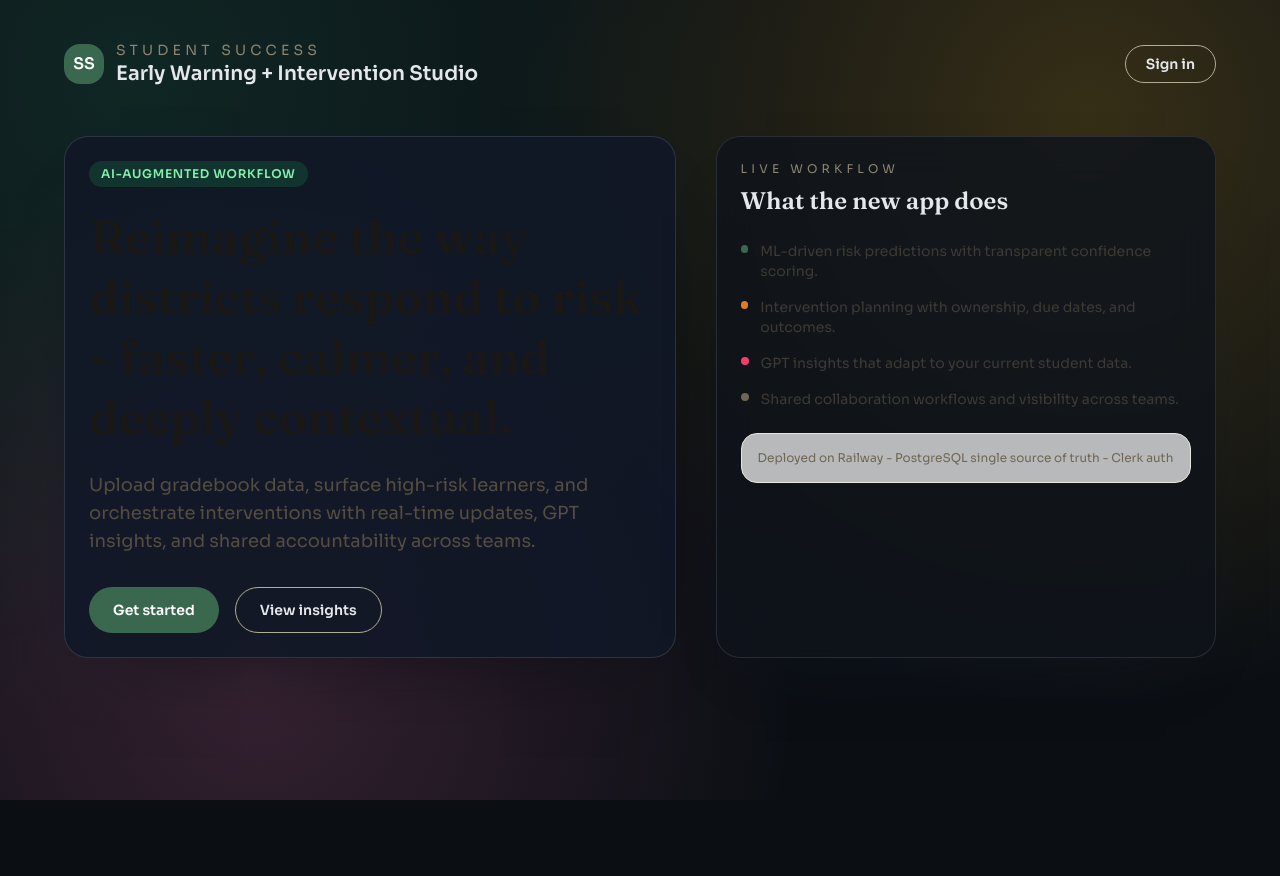
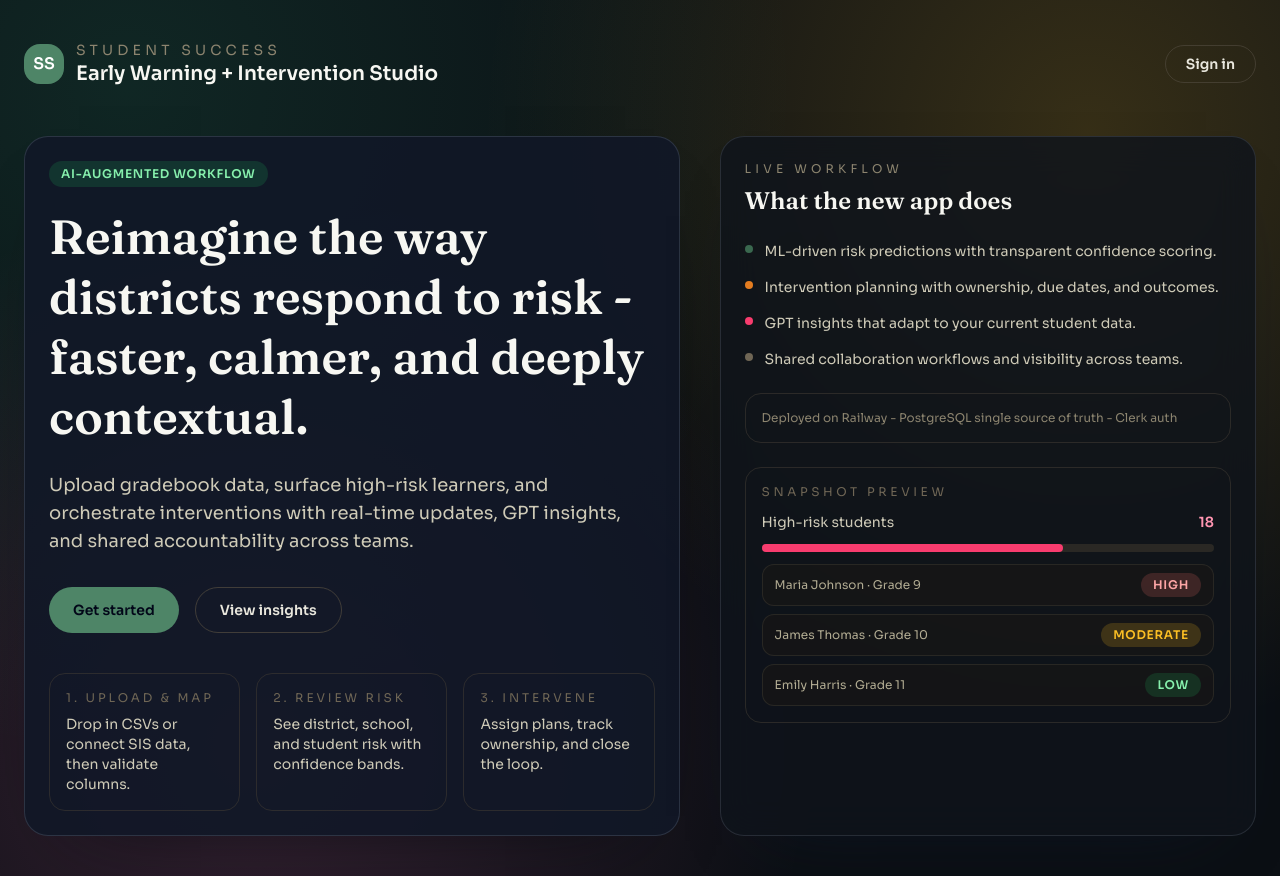
Before and after one commit to adamblumoff/student-success-prediction, a Next.js app in the folder apps/web/: page / in a window 1280 px wide. Before the commit the page ends 800 px from the top, so only its background shows below. Built offline with nearby package versions, Linux system fonts and the light colour scheme; no server answers.

Commit message:
feat(ui): refresh landing hero and workflow preview

```diff
--- a/apps/web/app/page.tsx
+++ b/apps/web/app/page.tsx
@@ -4,21 +4,23 @@ import { SignedIn, SignedOut, SignInButton, UserButton } from '@clerk/nextjs';
 export default function HomePage() {
   return (
     <main className="min-h-screen px-6 py-10">
-      <div className="mx-auto flex max-w-6xl flex-col gap-12">
-        <header className="flex items-center justify-between">
+      <div className="mx-auto flex max-w-7xl flex-col gap-12">
+        <header className="flex flex-wrap items-center justify-between gap-6">
           <div className="flex items-center gap-3">
-            <div className="h-10 w-10 rounded-2xl bg-sage-600 text-white grid place-items-center font-semibold">
+            <div className="grid h-10 w-10 place-items-center rounded-2xl bg-sage-500 text-white font-semibold">
               SS
             </div>
             <div>
               <p className="text-sm uppercase tracking-[0.3em] text-ink-400">Student Success</p>
-              <p className="text-xl font-semibold">Early Warning + Intervention Studio</p>
+              <p className="text-xl font-semibold text-ink-50">
+                Early Warning + Intervention Studio
+              </p>
             </div>
           </div>
           <div className="flex items-center gap-4">
             <SignedOut>
               <SignInButton mode="modal">
-                <button className="rounded-full border border-ink-300 px-5 py-2 text-sm font-semibold">
+                <button className="rounded-full border border-ink-600/60 px-5 py-2 text-sm font-semibold text-ink-100">
                   Sign in
                 </button>
               </SignInButton>
@@ -27,7 +29,7 @@ export default function HomePage() {
               <UserButton afterSignOutUrl="/" />
               <Link
                 href="/dashboard"
-                className="rounded-full bg-ink-900 px-5 py-2 text-sm font-semibold text-ink-50"
+                className="rounded-full bg-sage-500 px-5 py-2 text-sm font-semibold text-slate-950"
               >
                 Open dashboard
               </Link>
@@ -38,11 +40,11 @@ export default function HomePage() {
         <section className="grid gap-10 lg:grid-cols-[1.1fr_0.9fr]">
           <div className="card">
             <p className="badge badge-risk-low">AI-augmented workflow</p>
-            <h1 className="mt-5 text-4xl font-semibold leading-tight text-ink-900 md:text-5xl">
+            <h1 className="mt-5 text-4xl font-semibold leading-tight text-ink-50 md:text-5xl">
               Reimagine the way districts respond to risk - faster, calmer, and deeply
               contextual.
             </h1>
-            <p className="mt-6 text-lg text-ink-600">
+            <p className="mt-6 text-lg text-ink-200">
               Upload gradebook data, surface high-risk learners, and orchestrate
               interventions with real-time updates, GPT insights, and shared
               accountability across teams.
@@ -50,7 +52,7 @@ export default function HomePage() {
             <div className="mt-8 flex flex-wrap gap-4">
               <SignedOut>
                 <SignInButton mode="modal">
-                  <button className="rounded-full bg-sage-600 px-6 py-3 text-sm font-semibold text-white">
+                  <button className="rounded-full bg-sage-500 px-6 py-3 text-sm font-semibold text-slate-950">
                     Get started
                   </button>
                 </SignInButton>
@@ -58,26 +60,54 @@ export default function HomePage() {
               <SignedIn>
                 <Link
                   href="/upload"
-                  className="rounded-full bg-sage-600 px-6 py-3 text-sm font-semibold text-white"
+                  className="rounded-full bg-sage-500 px-6 py-3 text-sm font-semibold text-slate-950"
                 >
                   Upload gradebook
                 </Link>
               </SignedIn>
               <Link
                 href="/dashboard"
-                className="rounded-full border border-ink-300 px-6 py-3 text-sm font-semibold"
+                className="rounded-full border border-ink-600/70 px-6 py-3 text-sm font-semibold text-ink-100"
               >
                 View insights
               </Link>
+            </div>
+            <div className="mt-10 grid gap-4 md:grid-cols-3">
+              {[
+                {
+                  title: '1. Upload & map',
+                  description: 'Drop in CSVs or connect SIS data, then validate columns.'
+                },
+                {
+                  title: '2. Review risk',
+                  description: 'See district, school, and student risk with confidence bands.'
+                },
+                {
+                  title: '3. Intervene',
+                  description: 'Assign plans, track ownership, and close the loop.'
+                }
+              ].map((step) => (
+                <div
+                  key={step.title}
+                  className="rounded-2xl border border-ink-700/60 bg-ink-950/60 p-4 text-sm text-ink-200"
+                >
+                  <p className="text-xs uppercase tracking-[0.24em] text-ink-500">
+                    {step.title}
+                  </p>
+                  <p className="mt-2 text-sm text-ink-200">{step.description}</p>
+                </div>
+              ))}
             </div>
           </div>
           <div className="bg-panel rounded-3xl p-6">
             <div className="flex flex-col gap-6">
               <div>
                 <p className="text-xs uppercase tracking-[0.35em] text-ink-400">Live workflow</p>
-                <h2 className="mt-2 text-2xl font-semibold">What the new app does</h2>
+                <h2 className="mt-2 text-2xl font-semibold text-ink-50">
+                  What the new app does
+                </h2>
               </div>
-              <ul className="space-y-4 text-sm text-ink-700">
+              <ul className="space-y-4 text-sm text-ink-200">
                 <li className="flex items-start gap-3">
                   <span className="mt-1 h-2 w-2 rounded-full bg-sage-600" />
                   ML-driven risk predictions with transparent confidence scoring.
@@ -95,8 +125,36 @@ export default function HomePage() {
                   Shared collaboration workflows and visibility across teams.
                 </li>
               </ul>
-              <div className="rounded-2xl border border-ink-100 bg-white/70 p-4 text-xs text-ink-500">
+              <div className="rounded-2xl border border-ink-700/60 bg-ink-950/60 p-4 text-xs text-ink-400">
                 Deployed on Railway - PostgreSQL single source of truth - Clerk auth
+              </div>
+              <div className="rounded-2xl border border-ink-700/60 bg-ink-950/60 p-4">
+                <p className="text-xs uppercase tracking-[0.3em] text-ink-500">
+                  Snapshot preview
+                </p>
+                <div className="mt-3 grid gap-3">
+                  <div className="flex items-center justify-between text-sm">
+                    <span className="text-ink-200">High-risk students</span>
+                    <span className="font-semibold text-rose-300">18</span>
+                  </div>
+                  <div className="h-2 rounded-full bg-ink-800">
+                    <div className="h-2 w-2/3 rounded-full bg-rose-500" />
+                  </div>
+                  <div className="grid gap-2 text-xs text-ink-300">
+                    <div className="flex items-center justify-between rounded-xl border border-ink-700/50 bg-ink-900/70 px-3 py-2">
+                      <span>Maria Johnson · Grade 9</span>
+                      <span className="badge badge-risk-high">High</span>
+                    </div>
+                    <div className="flex items-center justify-between rounded-xl border border-ink-700/50 bg-ink-900/70 px-3 py-2">
+                      <span>James Thomas · Grade 10</span>
+                      <span className="badge badge-risk-medium">Moderate</span>
+                    </div>
+                    <div className="flex items-center justify-between rounded-xl border border-ink-700/50 bg-ink-900/70 px-3 py-2">
+                      <span>Emily Harris · Grade 11</span>
+                      <span className="badge badge-risk-low">Low</span>
+                    </div>
+                  </div>
+                </div>
               </div>
             </div>
           </div>
```
